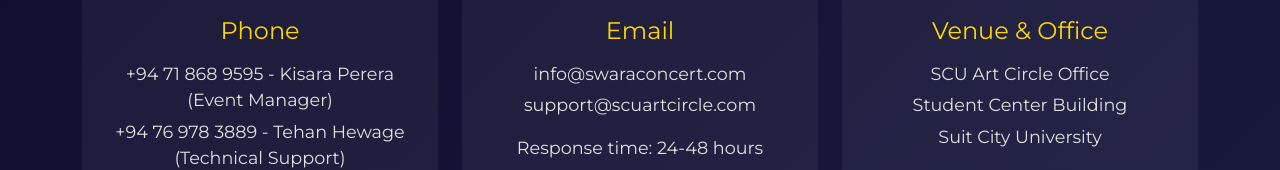
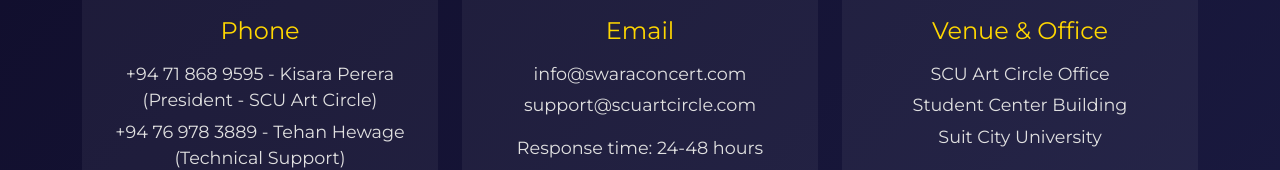
Before and after one commit to tehnz123-svg/swara-concert-tickets, a website: page contact.html in a window 1280 px wide. Shown: the part 446-616 px from the top of the page. Drawn offline with nearby package versions, Linux system fonts and the light colour scheme.

Commit message:
Update Contact

```diff
--- a/contact.html
+++ b/contact.html
@@ -52,7 +52,7 @@
                             <i class="fas fa-phone-alt"></i>
                         </div>
                         <h4>Phone</h4>
-                        <p>+94 71 868 9595 - Kisara Perera (Event Manager)</p>
+                        <p>+94 71 868 9595 - Kisara Perera (President - SCU Art Circle)</p>
                         <p>+94 76 978 3889 - Tehan Hewage (Technical Support)</p>
                         <p class="mt-3">Available: 9:00 AM - 9:00 PM</p>
                     </div>
```
